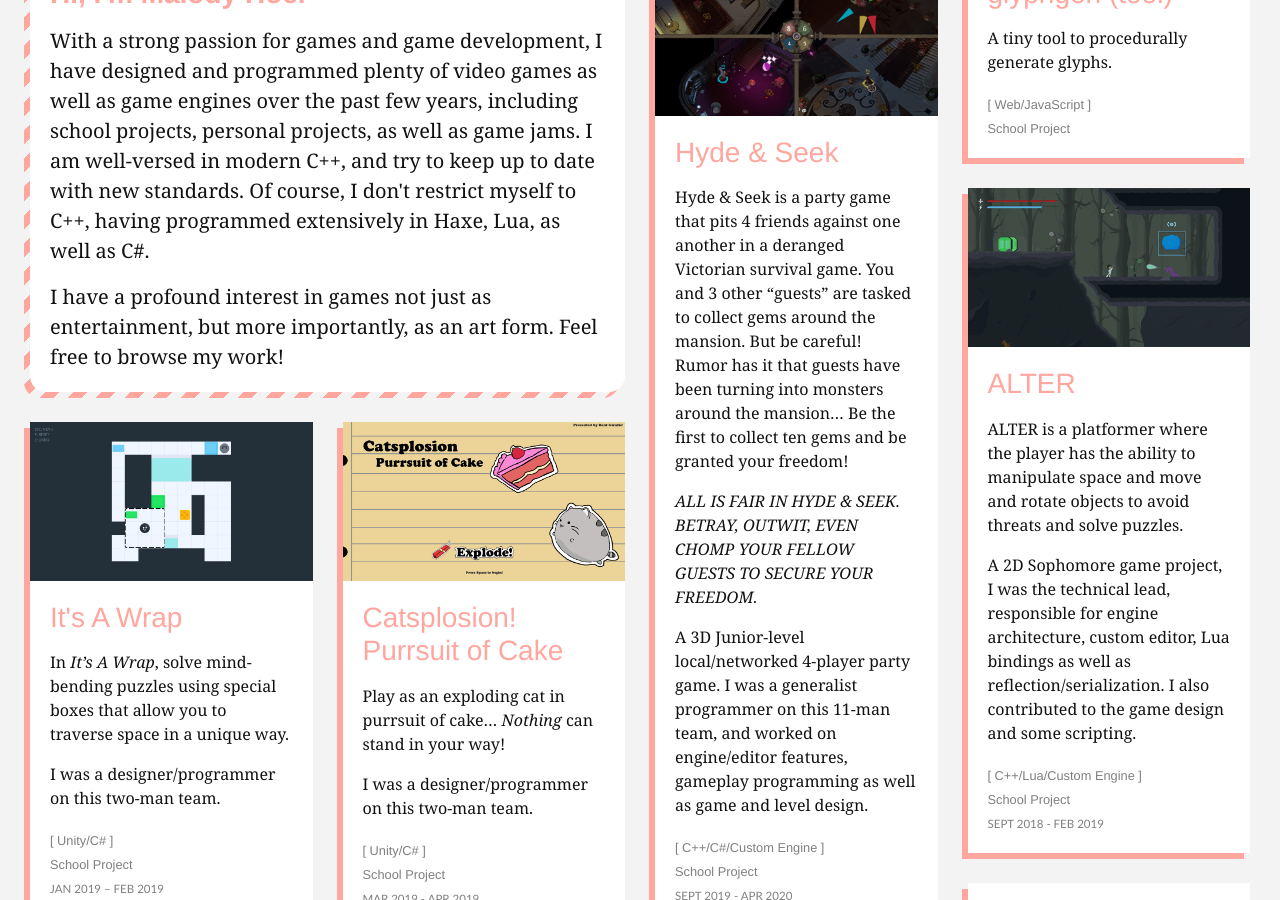
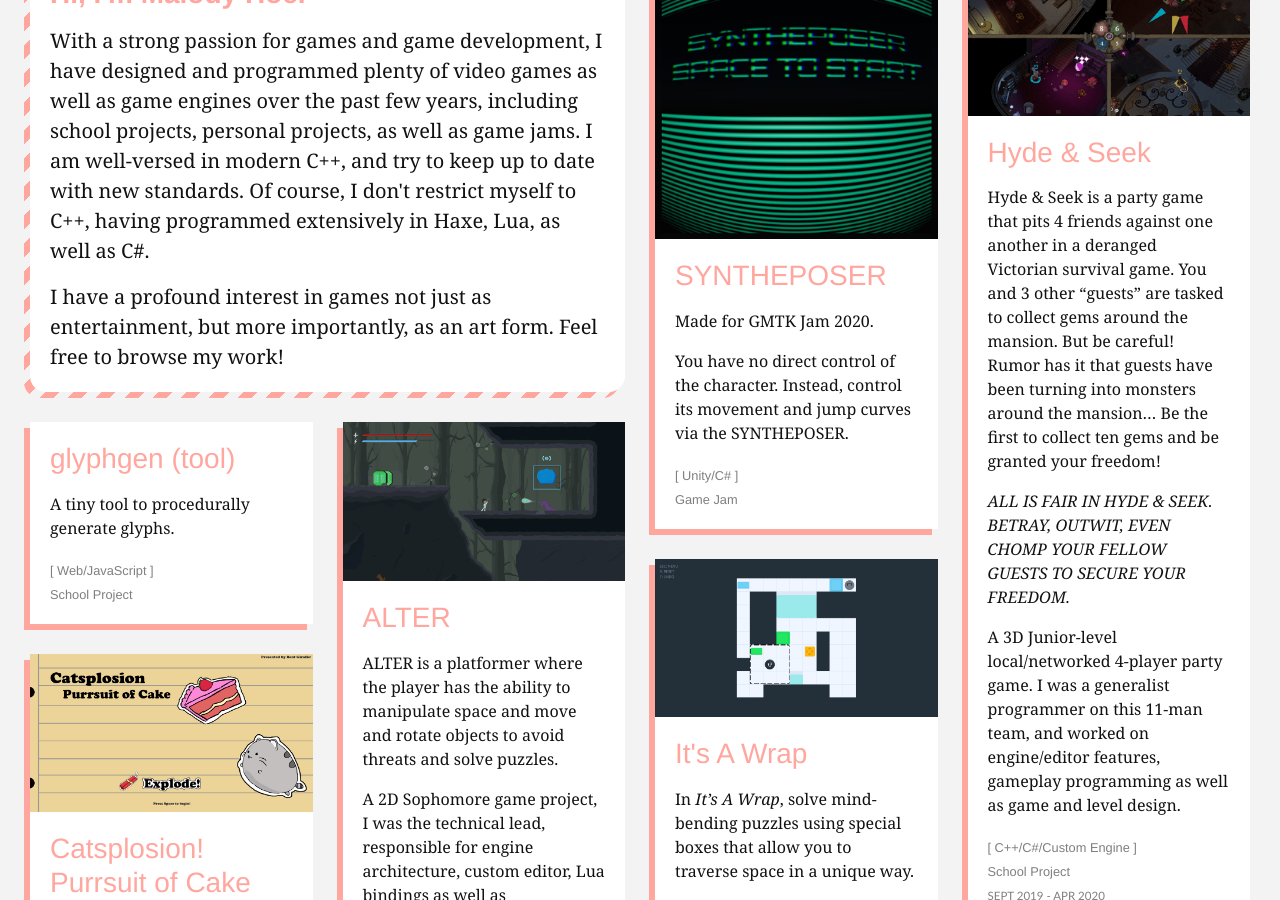
Before and after one commit to undefinist/undefinist.github.io, a Jekyll site: the page built from index.html, in a window 1280 px wide and 900 px high, scrolled down 389 px. Built offline with Jekyll 4.4.1, drawn with Linux system fonts in a browser that asks for light colours; some web fonts are replaced.

Commit message:
add syntheposer

```diff
--- a/_data/games.yaml
+++ b/_data/games.yaml
@@ -181,3 +181,13 @@ editor, Lua bindings as well as reflection/serialization. I also contributed to
   date: 2018-12-13
   interval:
   type: Personal Project
+
+- title: SYNTHEPOSER
+  url: https://undefinist.itch.io/syntheposer
+  cover: img/syntheposer.jpg
+  tool: Unity/C#
+  desc: Made for GMTK Jam 2020.
+
+
+        You have no direct control of the character. Instead, control its movement and jump curves via the SYNTHEPOSER.
+  date: 2020-07-13
```
Also changed, not shown: img/syntheposer.jpg (added).
